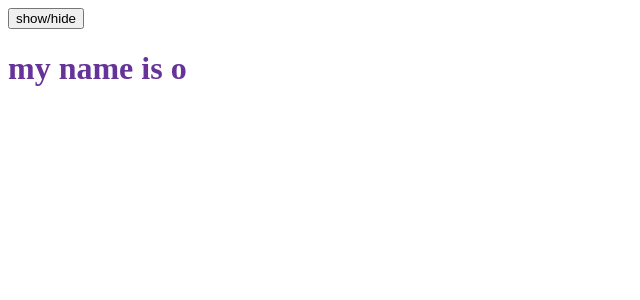
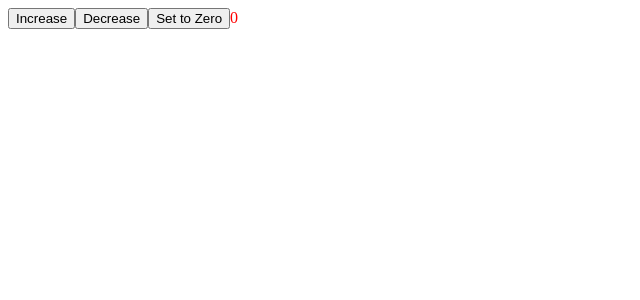
Before and after one commit to WeiZhang0317/ReactJS-Course-, a React (Create React App) app in the folder episode1/: page / in a window 1280 px wide. Shown: the top 300 px of the page, without its empty margins (0-640 px from the left). Built offline with nearby package versions, Linux system fonts and the light colour scheme.

Commit message:
exercise

```diff
--- a/episode1/src/App.css
+++ b/episode1/src/App.css
@@ -1,5 +1,5 @@
 .App {
-  color:rebeccapurple;
+  color:red;
 }
 
 .App-logo {
--- a/episode1/src/App.js
+++ b/episode1/src/App.js
@@ -1,26 +1,20 @@
+
 import "./App.css";
-import {useState} from "react";
+import { useState } from "react";
 
 function App() {
-
-  const[showText,setShowText]=useState(true);
-
-  //inital value is the empty string
-  //change inputValue by using setInputValue function
+  const [count, setCount] = useState(0);
 
 
-  return(
-  <div className="App">
-  <button
-  onClick={()=>{setShowText(!showText)}}
-  // setshowText 是一个函数，它用于 更新 showText 的值
-  // showText 是一个变量
-  >
-    show/hide</button>
-  {showText===true && <h1>my name is o</h1>}
+  return (
+    <div className="App">
+      <button onClick={()=>{setCount(count+1)}}>Increase</button>
+      <button onClick={()=>{setCount(count-1)}}>Decrease</button>
+      <button onClick={()=>{setCount(0)}}>Set to Zero</button>
 
-  {/* === 是 严格相等（strict equality） 运算符，它比较 值 和 数据类型，只有当 值和类型 都相同时，才会返回 true。 */}
-  </div>
+      {count}
+    </div>
   );
-  }
-  export default App;
+}
+
+export default App;
```
Also changed, not shown: 1 other file (tests, documents, lock files or other folders).
